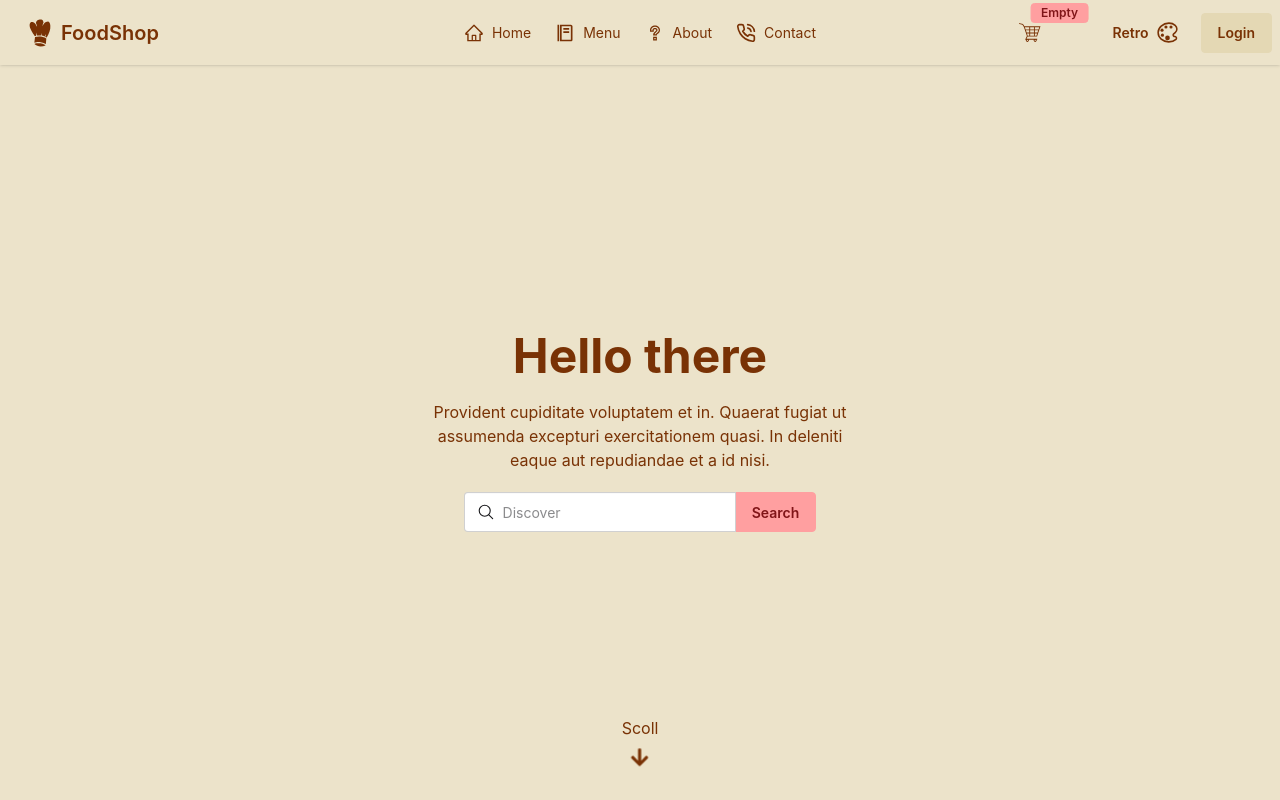
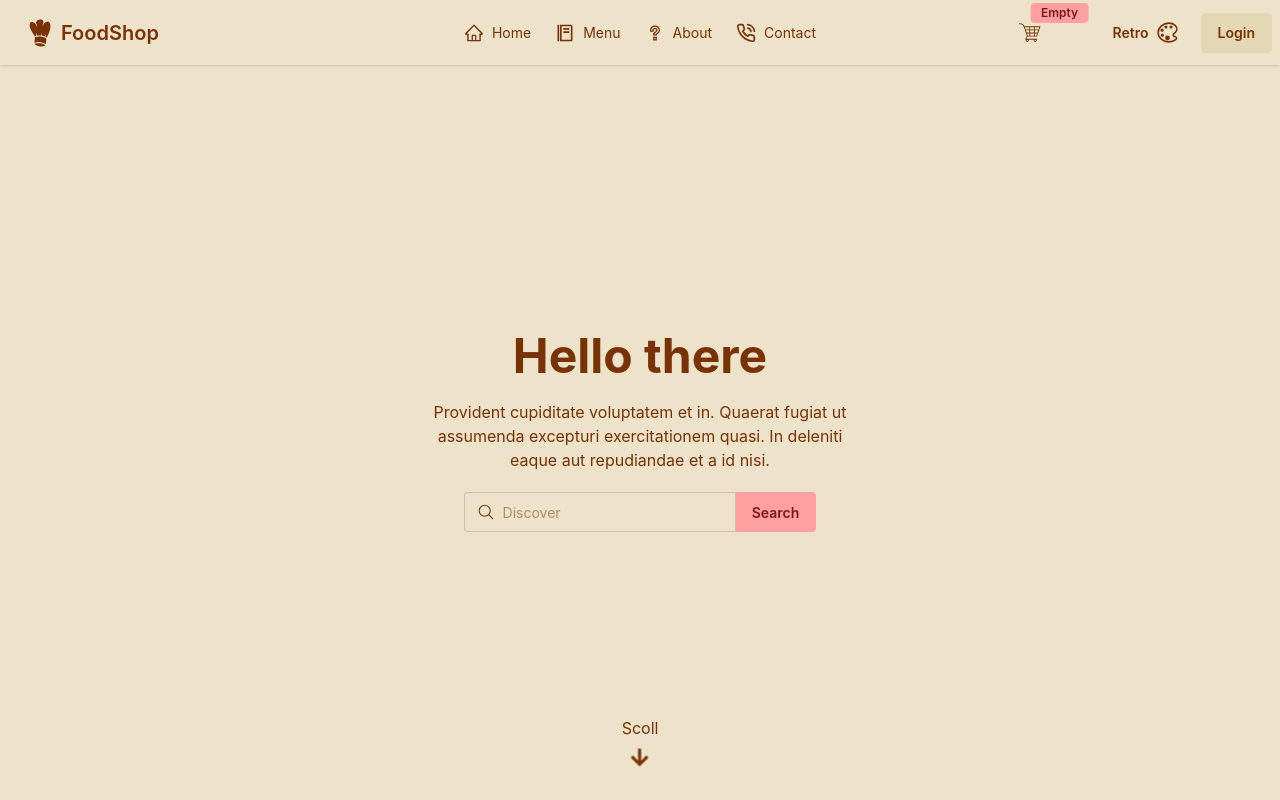
Before and after one commit to I-k-a-r-o-s/food_shop_frontend, a React app: page / in a window 1280 px wide. Built offline with nearby package versions, Linux system fonts and the light colour scheme; the HTML template or start-up script is replaced by a standard one.

Commit message:
reverted a slight cange

```diff
--- a/src/pages/Home.jsx
+++ b/src/pages/Home.jsx
@@ -21,7 +21,7 @@ const Home = () => {
           </p>
           <form onSubmit={handleSearch}>
             <div className="join">
-              <label className="input join-item" data-theme="light">
+              <label className="input join-item">
                 <IoSearchOutline size={20} />
                 <input
                   type="search"
```
